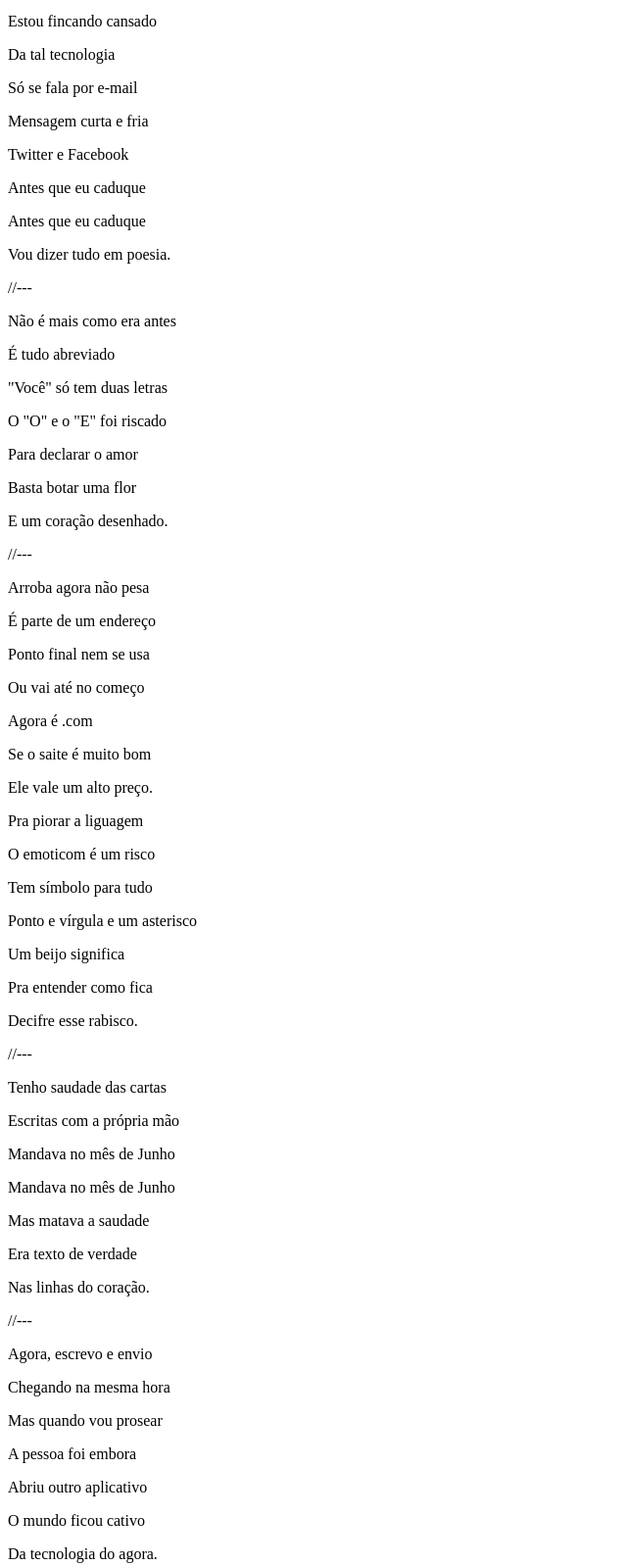
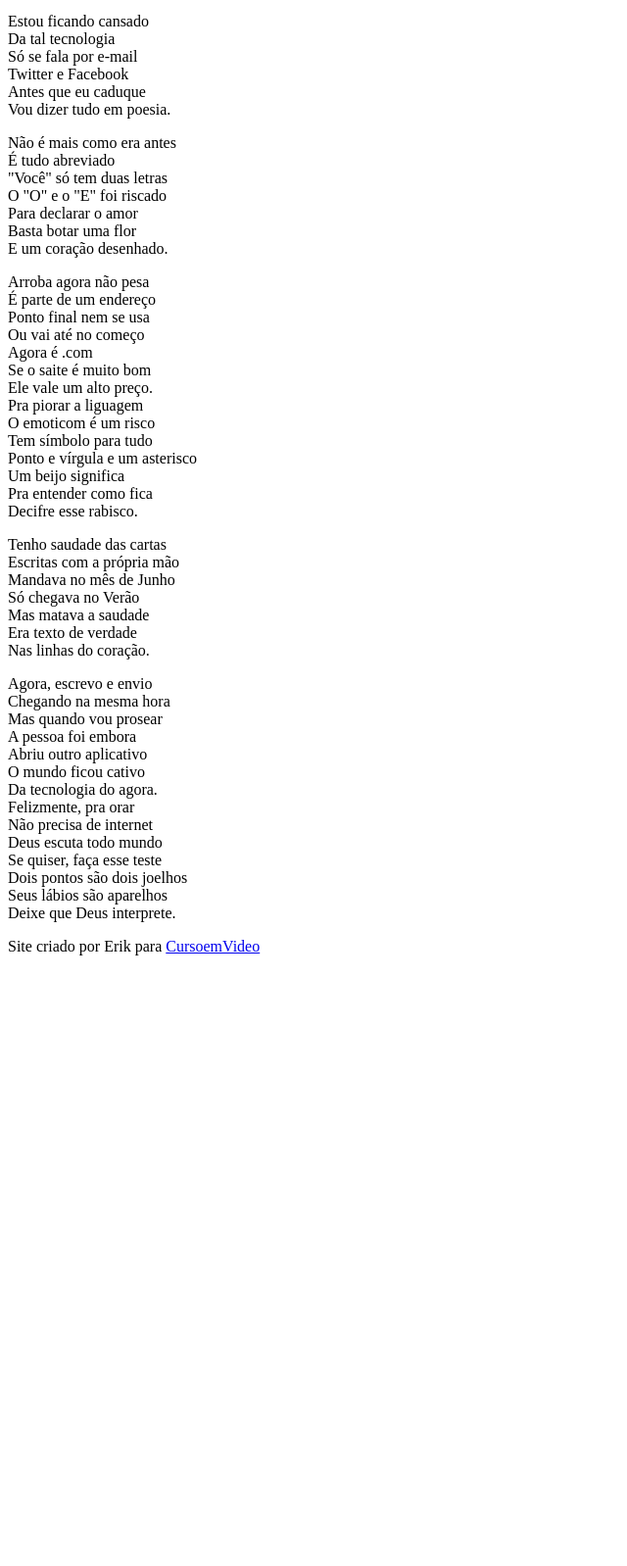
Before and after one commit to ErikEverton/html-css, a plain HTML site: page desafios/desafio012/index.html in a window 1280 px wide. Shown: the part 101-1699 px from the top of the page at 98% size, without its empty margins (0-640 px from the left). After the commit the page ends 1092 px from the top, so only its background shows below. Drawn offline with Linux system fonts and the light colour scheme.

Commit message:
novas coisas

```diff
--- /dev/null
+++ b/desafios/desafio012/css/style.css
@@ -0,0 +1 @@
+@charset "UTF-8";
--- a/desafios/desafio012/index.html
+++ b/desafios/desafio012/index.html
@@ -10,84 +10,84 @@
     <header>
         <h1>Cordel Moderno</h1>
         <p>por <a href="https://www.recantodasletras.com.br/poesias/3186743" target="_blank">Milton Duarte</a></p>
+        <link rel="stylesheet" href="css/style.css">
     </header>
     <main>
         <section>
-            <p>Estou fincando cansado</p>
-            <p>Da tal tecnologia</p>
-            <p>Só se fala por e-mail</p>
-            <p>Mensagem curta e fria</p>
-            <p>Twitter e Facebook</p>
-            <p>Antes que eu caduque</p>
-            <p>Antes que eu caduque</p>
-            <p>Vou dizer tudo em poesia.</p>
+            <p>
+                Estou ficando cansado <br>
+                Da tal tecnologia <br>
+                Só se fala por e-mail <br>
+                Twitter e Facebook <br>
+                Antes que eu caduque <br>
+                Vou dizer tudo em poesia.
+            </p>
         </section>
 
-        //---
-        <section class="imagem-fundo-flor">
-            <p>Não é mais como era antes</p>
-            <p>É tudo abreviado</p>
-            <p>"Você" só tem duas letras</p>
-            <p>O "O" e o "E" foi riscado</p>
-            <p>Para declarar o amor</p>
-            <p>Basta botar uma flor</p>
-            <p>E um coração desenhado.</p>
+        <section>
+            <p>
+                Não é mais como era antes <br>
+                É tudo abreviado <br>
+                "Você" só tem duas letras <br>
+                O "O" e o "E" foi riscado <br>
+                Para declarar o amor <br>
+                Basta botar uma flor <br>
+                E um coração desenhado.
+            </p>
         </section>
 
-        //---
+        <section>
+            <p>
+                Arroba agora não pesa <br>
+                É parte de um endereço <br>
+                Ponto final nem se usa <br>
+                Ou vai até no começo <br>
+                Agora é .com <br>
+                Se o saite é muito bom <br>
+                Ele vale um alto preço. <br>
+                Pra piorar a liguagem <br>
+                O emoticom é um risco <br>
+                Tem símbolo para tudo <br>
+                Ponto e vírgula e um asterisco <br>
+                Um beijo significa <br>
+                Pra entender como fica <br>
+                Decifre esse rabisco.
+            </p>
+        </section>
 
         <section>
-            <p>Arroba agora não pesa</p>
-            <p>É parte de um endereço</p>
-            <p>Ponto final nem se usa</p>
-            <p>Ou vai até no começo</p>
-            <p>Agora é .com</p>
-            <p>Se o saite é muito bom</p>
-            <p>Ele vale um alto preço.</p>
-
-            <p>Pra piorar a liguagem</p>
-            <p>O emoticom é um risco</p>
-            <p>Tem símbolo para tudo</p>
-            <p>Ponto e vírgula e um asterisco</p>
-            <p>Um beijo significa</p>
-            <p>Pra entender como fica</p>
-            <p>Decifre esse rabisco.</p>
+            <p>
+                Tenho saudade das cartas <br>
+                Escritas com a própria mão <br>
+                Mandava no mês de Junho <br>
+                Só chegava no Verão <br>
+                Mas matava a saudade <br>
+                Era texto de verdade <br>
+                Nas linhas do coração.
+            </p>
         </section>
 
-        //---
-
         <section>
-            <p>Tenho saudade das cartas</p>
-            <p>Escritas com a própria mão</p>
-            <p>Mandava no mês de Junho</p>
-            <p>Mandava no mês de Junho</p>
-            <p>Mas matava a saudade</p>
-            <p>Era texto de verdade</p>
-            <p>Nas linhas do coração.</p>
-        </section>
-
-        //---
-        <section>
-
-            <p>Agora, escrevo e envio</p>
-            <p>Chegando na mesma hora</p>
-            <p>Mas quando vou prosear</p>
-            <p>A pessoa foi embora</p>
-            <p>Abriu outro aplicativo</p>
-            <p>O mundo ficou cativo</p>
-            <p>Da tecnologia do agora.</p>
-
-            <p>Felizmente, pra orar</p>
-            <p>Não precisa de internet</p>
-            <p>Deus escuta todo mundo</p>
-            <p>Se quiser, faça esse teste</p>
-            <p>Dois pontos são dois joelhos</p>
-            <p>Seus lábios são aparelhos</p>
-            <p>Deixe que Deus interprete.</p>
+            <p>
+                Agora, escrevo e envio <br>
+                Chegando na mesma hora <br>
+                Mas quando vou prosear <br>
+                A pessoa foi embora <br>
+                Abriu outro aplicativo <br>
+                O mundo ficou cativo <br>
+                Da tecnologia do agora. <br>
+                Felizmente, pra orar <br>
+                Não precisa de internet <br>
+                Deus escuta todo mundo <br>
+                Se quiser, faça esse teste <br>
+                Dois pontos são dois joelhos <br>
+                Seus lábios são aparelhos <br>
+                Deixe que Deus interprete.
+            </p>
         </section>
     </main>
     <footer>
-        <p>Site criado por Erik para CursoemVideo</p>
+        <p>Site criado por Erik para <a href="https://www.cursoemvideo.com" target="_blank">CursoemVideo</a></p>
     </footer>
 </body>
 </html>
```
